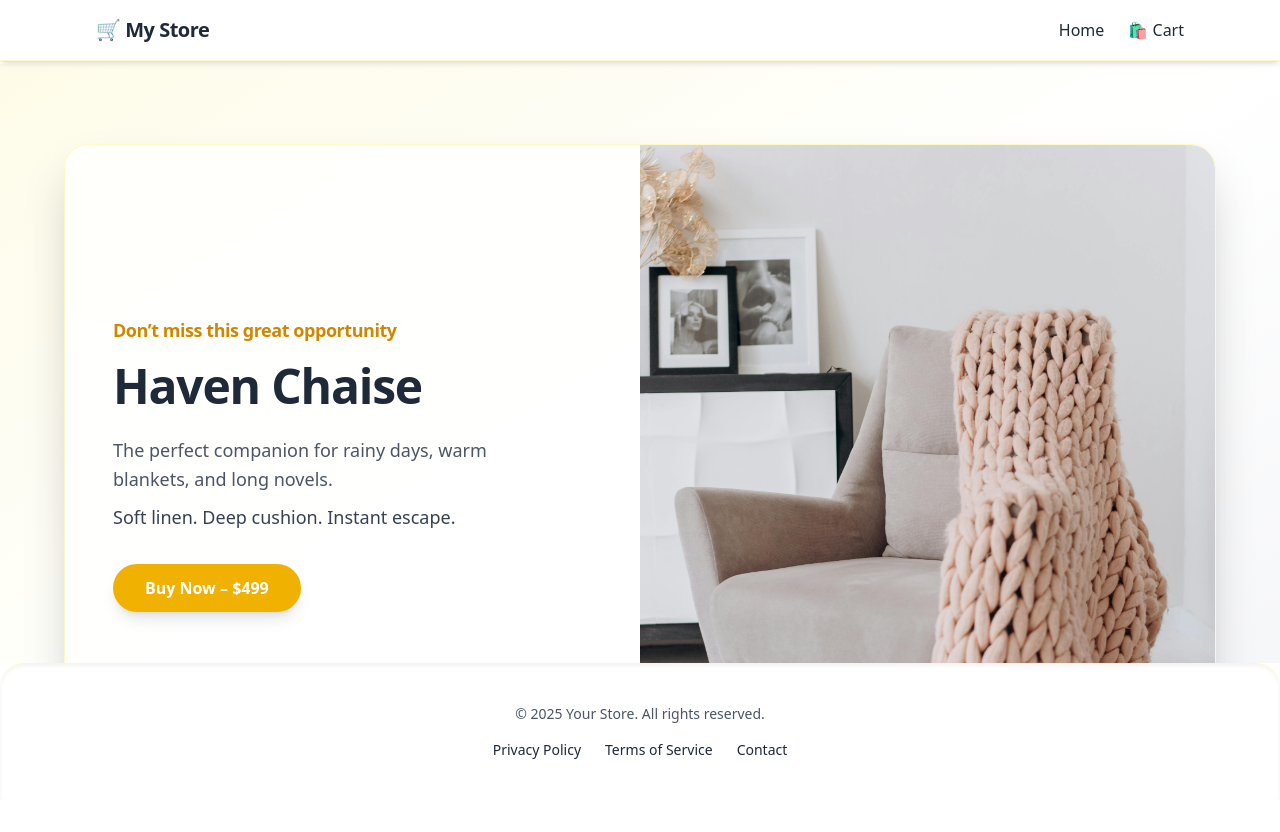
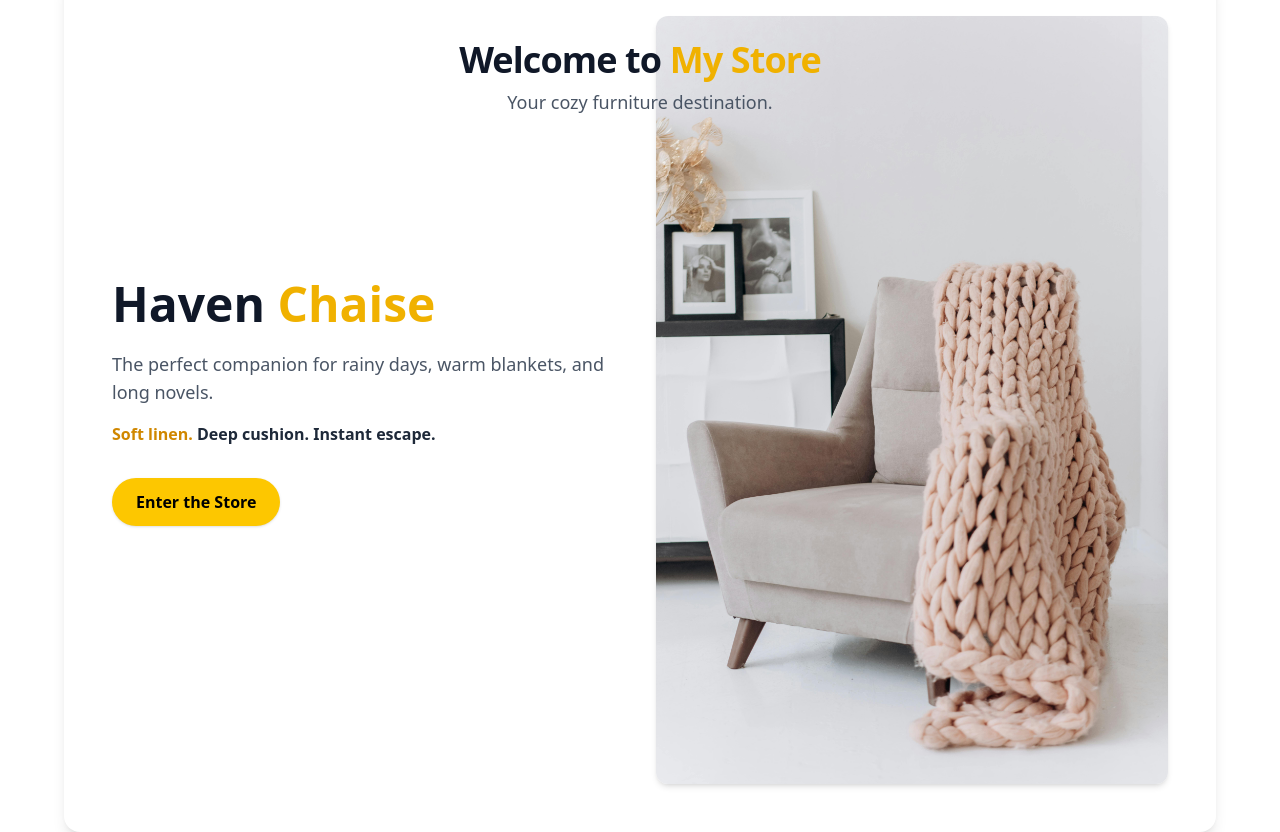
Before and after one commit to mlestrella843/CartApp, a React (Vite) app in the folder mi-tienda/: page / in a window 1280 px wide. Before the commit the page ends 800 px from the top, so only its background shows below. Built offline with nearby package versions, Linux system fonts and the light colour scheme.

Commit message:
Adding landing page

```diff
--- a/mi-tienda/src/App.jsx
+++ b/mi-tienda/src/App.jsx
@@ -1,10 +1,9 @@
 import React, { useEffect } from "react";
 import { BrowserRouter as Router, Routes, Route } from "react-router-dom";
-import Navbar from "./components/Navbar";
-import Footer from "./components/Footer";
+import Landing from "./pages/Landing";
 import Home from "./pages/Home";
 import Cart from "./pages/Cart";
-import Landing from "./pages/Landing";
+import LayoutWithNavbar from "./layouts/LayoutWithNavbar";
 
 const App = () => {
   useEffect(() => {
@@ -13,18 +12,16 @@ const App = () => {
 
   return (
     <Router>
-      <div className="h-screen flex flex-col overflow-hidden scroll-smooth">
-        <Navbar className="fixed top-0 left-0 w-full z-10" />
-        <main className="flex-grow overflow-y-auto pt-16 pb-16">
-          <Routes>
-            <Route path="/" element={<Landing />} />
-            {/* Additional routes can go here later */}
-            <Route path="/home" element={<Home />} />
-             <Route path="/cart" element={<Cart />} />
-          </Routes>
-        </main>
-        <Footer className="w-full z-10" />
-      </div>
+      <Routes>
+        {/* Landing page SIN navbar */}
+        <Route path="/" element={<Landing />} />
+
+        {/* Rutas CON navbar y footer */}
+        <Route element={<LayoutWithNavbar />}>
+          <Route path="/home" element={<Home />} />
+          <Route path="/cart" element={<Cart />} />
+        </Route>
+      </Routes>
     </Router>
   );
 };
--- /dev/null
+++ b/mi-tienda/src/layouts/LayoutWithNavbar.jsx
@@ -0,0 +1,18 @@
+// src/layouts/LayoutWithNavbar.jsx
+import { Outlet } from "react-router-dom";
+import Navbar from "../components/Navbar";
+import Footer from "../components/Footer";
+
+const LayoutWithNavbar = () => {
+  return (
+    <div className="h-screen flex flex-col overflow-hidden scroll-smooth">
+      <Navbar className="fixed top-0 left-0 w-full z-10" />
+      <main className="flex-grow overflow-y-auto pt-16 pb-16">
+        <Outlet />
+      </main>
+      <Footer className="w-full z-10" />
+    </div>
+  );
+};
+
+export default LayoutWithNavbar;
--- a/mi-tienda/src/pages/Landing.jsx
+++ b/mi-tienda/src/pages/Landing.jsx
@@ -1,81 +1,88 @@
-import { Helmet } from 'react-helmet-async';
-import { motion } from 'framer-motion';
+import { Helmet } from "react-helmet-async";
+import { Link } from "react-router-dom";
+import { motion } from "framer-motion";
 
 export default function Landing() {
   return (
     <>
       <Helmet>
         <title>Haven Chaise | The Ultimate Reading Sofa</title>
-        <meta name="description" content="Transform any corner into a reading sanctuary with the Haven Chaise — soft, elegant, and built for quiet moments." />
+        <meta
+          name="description"
+          content="Transform any corner into a reading sanctuary with the Haven Chaise — soft, elegant, and built for quiet moments."
+        />
         <meta property="og:title" content="Haven Chaise | The Ultimate Reading Sofa" />
-        <meta property="og:description" content="A chaise lounge designed for deep comfort and deeper books." />
-        <meta property="og:image" content="/assets/haven_chaise.jpg" />
+        <meta
+          property="og:description"
+          content="A chaise lounge designed for deep comfort and deeper books."
+        />
+        <meta property="og:image" content="/images/haven_chaise.jpg" />
       </Helmet>
 
-      {/* HERO SECTION */}
-      <section className="relative h-screen bg-gradient-to-br from-yellow-50 via-white to-gray-100 flex items-center justify-center px-4 md:px-8 overflow-hidden">
-        <motion.div
-          initial={{ opacity: 0, y: 40 }}
-          animate={{ opacity: 1, y: 0 }}
-          transition={{ duration: 0.8 }}
-          className="bg-white/80 backdrop-blur-md border border-yellow-100 rounded-3xl shadow-2xl overflow-hidden w-full max-w-6xl grid grid-cols-1 md:grid-cols-2 h-[90%] md:h-[80%]"
-        >
-          {/* LEFT: Text */}
-          <div className="p-6 md:p-12 flex flex-col justify-center">
-            <motion.p
-              initial={{ x: -100, opacity: 0 }}
-              animate={{ x: 0, opacity: 1 }}
-              transition={{ duration: 0.8 }}
-              className="text-yellow-600 text-lg font-semibold mb-3 tracking-tight"
+      <div className="h-screen flex items-center justify-center bg-white px-4">
+          <motion.div
+              initial={{ opacity: 0, y: -20 }}
+              animate={{ opacity: 1, y: 0 }}
+              transition={{ duration: 0.8, ease: "easeOut" }}
+              className="absolute top-10 text-center w-full px-4"
             >
-              Don’t miss this great opportunity
-            </motion.p>
+              <h2 className="text-2xl md:text-4xl font-extrabold tracking-tight">
+                <span className="text-gray-900">Welcome to </span>
+                <span className="text-yellow-500">My Store</span>
+              </h2>
+              <p className="mt-2 text-base md:text-lg text-gray-600 font-medium">
+                Your cozy furniture destination.
+              </p>
+          </motion.div>
+        <div className="w-full max-w-6xl bg-white rounded-2xl shadow-lg flex flex-col-reverse md:flex-row items-center justify-between px-6 md:px-12 py-12 gap-8">
+          {/* Text Section with animations */}
+          <motion.div
+            className="text-center md:text-left md:w-1/2 space-y-4"
+            initial={{ opacity: 0, x: -50 }}
+            animate={{ opacity: 1, x: 0 }}
+            transition={{ duration: 0.8, ease: "easeOut" }}
+          >
+            <h1 className="text-4xl md:text-5xl font-extrabold text-gray-900 leading-tight">
+              Haven <span className="text-yellow-500">Chaise</span>
+            </h1>
+            <p className="text-gray-600 text-base md:text-lg font-medium">
+              The perfect companion for rainy days, warm blankets, and long novels.
+            </p>
+            <p className="text-gray-800 font-semibold text-sm md:text-base">
+              <span className="text-yellow-600 font-bold">Soft linen.</span>{" "}
+              Deep cushion. Instant escape.
+            </p>
 
-            <motion.h1
-              initial={{ opacity: 0, x: -30 }}
-              animate={{ opacity: 1, x: 0 }}
-              transition={{ duration: 0.6, delay: 0.3 }}
-              className="text-4xl md:text-5xl font-bold text-gray-800 mb-5 leading-tight tracking-tight"
+            <motion.div
+              initial={{ opacity: 0, y: 20 }}
+              animate={{ opacity: 1, y: 0 }}
+              transition={{ delay: 0.6, duration: 0.6 }}
+              className="pt-4"
             >
-              Haven Chaise
-            </motion.h1>
+              <Link
+                to="/home"
+                className="inline-block bg-yellow-400 hover:bg-yellow-500 text-black font-semibold py-3 px-6 rounded-full transition shadow"
+              >
+                Enter the Store
+              </Link>
+            </motion.div>
+          </motion.div>
 
-            <motion.p
-              initial={{ opacity: 0, x: -30 }}
-              animate={{ opacity: 1, x: 0 }}
-              transition={{ duration: 0.6, delay: 0.5 }}
-              className="text-gray-600 text-lg leading-relaxed mb-8 max-w-md"
-            >
-              The perfect companion for rainy days, warm blankets, and long novels.
-              <span className="block font-medium text-gray-700 mt-2">
-                Soft linen. Deep cushion. Instant escape.
-              </span>
-            </motion.p>
-
-            <motion.button
-              initial={{ opacity: 0, scale: 0.95 }}
-              animate={{ opacity: 1, scale: 1 }}
-              transition={{ duration: 0.5, delay: 0.7 }}
-              className="bg-yellow-500 hover:bg-yellow-600 text-white font-semibold py-3 px-8 rounded-full shadow-lg transition w-max hover:scale-105"
-            >
-              Buy Now – $499
-            </motion.button>
-          </div>
-
-          {/* RIGHT: Image with hover zoom */}
+          {/* Image Section */}
           <motion.div
+            className="md:w-1/2"
             initial={{ opacity: 0, x: 50 }}
             animate={{ opacity: 1, x: 0 }}
-            transition={{ duration: 0.8, delay: 0.4 }}
-            className="w-full h-full overflow-hidden"
+            transition={{ duration: 0.8, ease: "easeOut" }}
           >
-            <img src="/images/havenchaise.jpg"
-                 alt="Haven Chaise"
-              className="w-full h-full object-cover transform transition-transform duration-700 hover:scale-110 rounded-bl-3xl md:rounded-bl-none md:rounded-tr-3xl"
+            <img
+              src="/images/havenchaise.jpg"
+              alt="Haven Chaise"
+              className="w-full h-auto rounded-xl shadow-md hover:scale-105 transition-transform duration-500"
             />
           </motion.div>
-        </motion.div>
-      </section>
+        </div>
+      </div>
     </>
   );
 }
```
